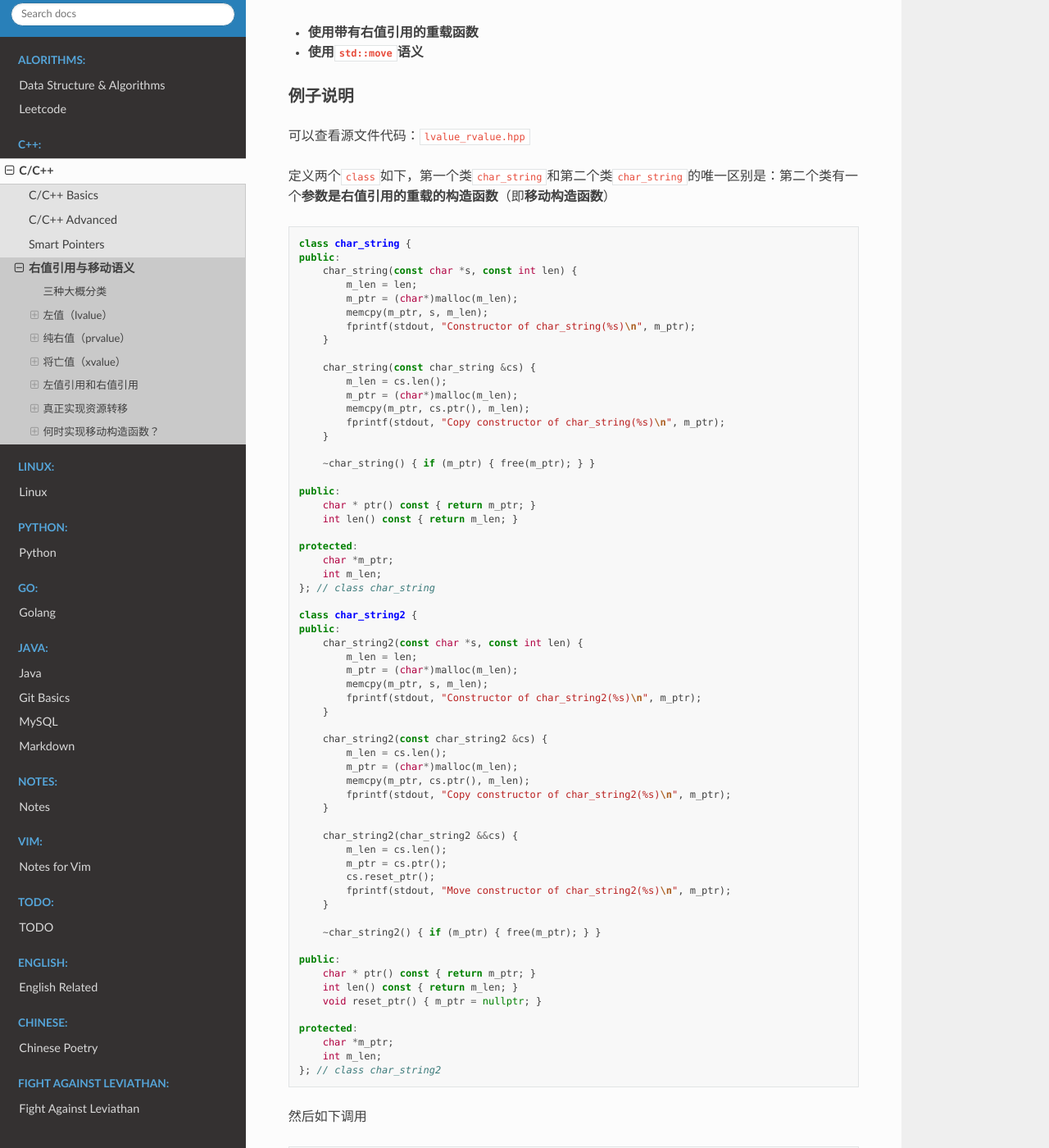
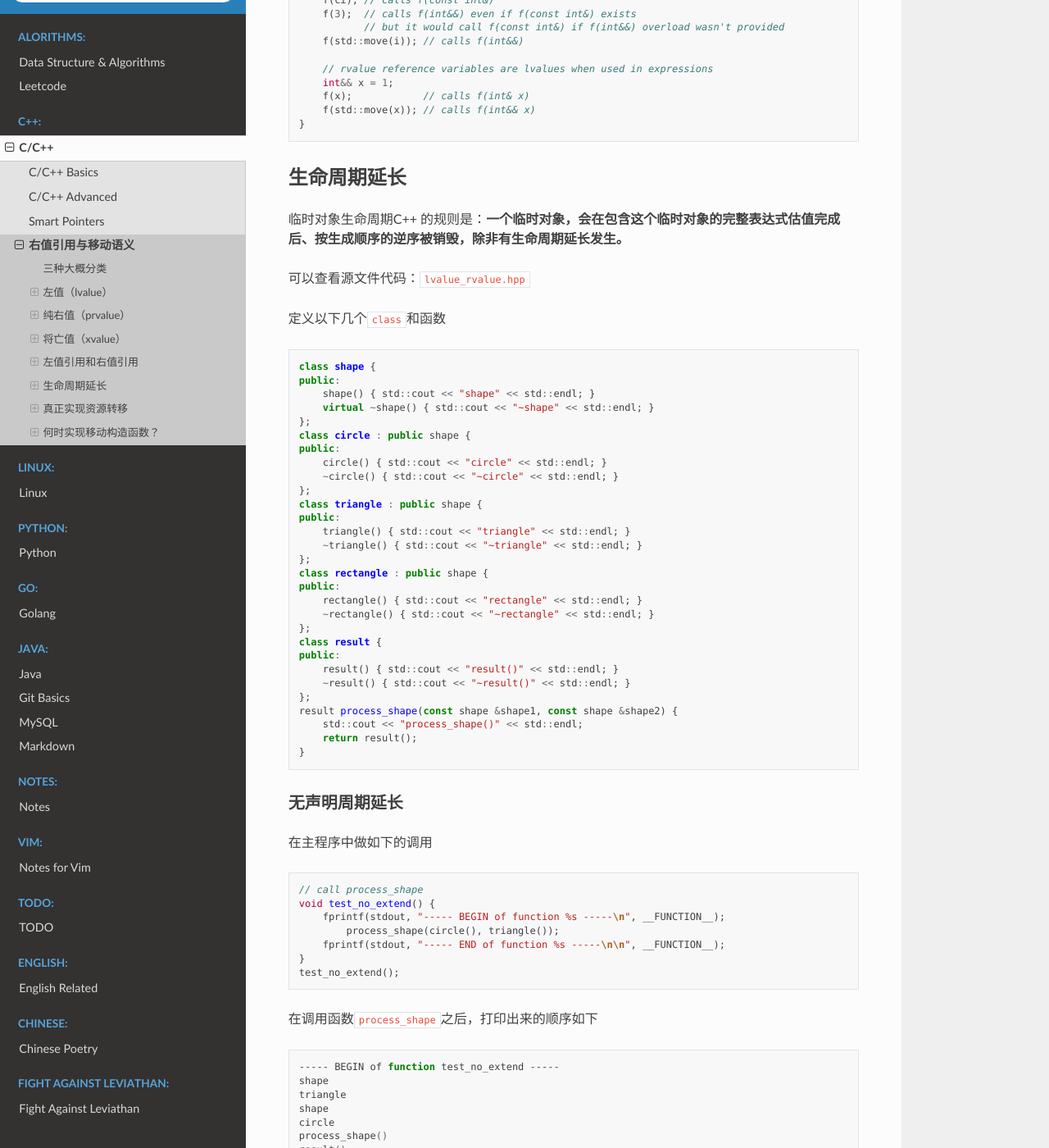
Before and after one commit to Pyrad/pyradnotes, a Sphinx documentation site: the page built from source/CPP/LvalueRvalue.md, in a window 1280 px wide and 1400 px high, scrolled down 5654 px. Shown: the whole window at 82% size. Built offline with Sphinx 7.4.7 and the Read the Docs theme 2.0.0, drawn with Linux system fonts in a browser that asks for light colours; some of the changed text lies outside the part shown.

Commit message:
Update notes for :
1. Life time of a temporary variable
2. Rule to extend the life time of a temporary variable

````diff
--- a/source/CPP/LvalueRvalue.md
+++ b/source/CPP/LvalueRvalue.md
@@ -100,7 +100,7 @@ fprintf(stdout, "&\"hello, world\" = %p\n", &"hello, world");
 举例纯右值如下：
 
 - 除字符串以外的常量，如 `1`，`true`，`nullptr`
-- 返回非引用的函数或操作符重载的调用语句。
+- **返回非引用的函数或操作符重载的调用语句**
 - **后缀自增自减**是右值：`a++`, `a--`
 - `a+b`, `a << b` 等一般表达式
 - `&a`，对变量取地址的表达式是右值
@@ -115,16 +115,39 @@ fprintf(stdout, "&\"hello, world\" = %p\n", &"hello, world");
 
 ### 概念
 
-**xvalue** 叫将亡值，顾名思义，就是即将销毁的东西。**xvalue** 也是**右值**的一种。
+**xvalue** 叫将亡值（e**X**piring value），顾名思义，就是即将销毁的东西。**xvalue** 也是**右值**的一种。
 
 ### 常见的两种xvalue
 
-主要记住这两种就行了：
+主要记住前面两种就行了，第三种不如前两种常见
 
 - 返回**右值引用**的函数或者操作符重载的调用表达式。
   - 如某个函数返回值是 **`std::move(x)`**并且函数返回类型是 **`T&&`**
-- 目标为**右值引用**的类型转换表达式
+
+  - 再比如下面，调用`f()`，返回的就是一个`xvalue`
+
+    ```cpp
+    int&& f(){ return 3; }
+    ```
+
+- 对对象类型右值引用的转换（目标为**右值引用**的类型转换表达式）
   - 如 **`static<int&&>(a)`**
+
+- 类成员访问表达式，指定非引用类型的非静态数据成员，其中对象表达式是xvalue
+
+  ```cpp
+  struct As { int i; };
+  As&& f(){ return As(); }
+  int main() {
+      // The expression f().i belongs to the xvalue category,
+      // because As::i is a non-static data member of non-reference type,
+      // and the subexpression f() belongs to the xvlaue category.
+      f().i;
+      return 0;
+  }
+  ```
+
+
 
 **xvalue** 和 **prvalue** 都是属于右值，不必对它们过度的区分。
 
@@ -247,6 +270,134 @@ int main() {
     f(std::move(x)); // calls f(int&& x)
 }
 ```
+
+
+
+## 生命周期延长
+
+临时对象生命周期C++ 的规则是：**一个临时对象，会在包含这个临时对象的完整表达式估值完成后、按生成顺序的逆序被销毁，除非有生命周期延长发生。**
+
+可以查看源文件代码：[`lvalue_rvalue.hpp`](https://github.com/Pyrad/cpp11/blob/master/src/cppfeatures/lvalue_rvalue.hpp)
+
+定义以下几个`class`和函数
+
+```c++
+class shape {
+public:
+    shape() { std::cout << "shape" << std::endl; }
+    virtual ~shape() { std::cout << "~shape" << std::endl; }
+};
+class circle : public shape {
+public:
+    circle() { std::cout << "circle" << std::endl; }
+    ~circle() { std::cout << "~circle" << std::endl; }
+};
+class triangle : public shape {
+public:
+    triangle() { std::cout << "triangle" << std::endl; }
+    ~triangle() { std::cout << "~triangle" << std::endl; }
+};
+class rectangle : public shape {
+public:
+    rectangle() { std::cout << "rectangle" << std::endl; }
+    ~rectangle() { std::cout << "~rectangle" << std::endl; }
+};
+class result {
+public:
+    result() { std::cout << "result()" << std::endl; }
+    ~result() { std::cout << "~result()" << std::endl; }
+};
+result process_shape(const shape &shape1, const shape &shape2) {
+    std::cout << "process_shape()" << std::endl;
+    return result();
+}
+
+```
+
+### 无声明周期延长
+
+在主程序中做如下的调用
+
+```cpp
+// call process_shape
+void test_no_extend() {
+    fprintf(stdout, "----- BEGIN of function %s -----\n", __FUNCTION__);
+	process_shape(circle(), triangle());
+    fprintf(stdout, "----- END of function %s -----\n\n", __FUNCTION__);
+}
+test_no_extend();
+```
+
+在调用函数`process_shape`之后，打印出来的顺序如下
+
+```bash
+----- BEGIN of function test_no_extend -----
+shape
+triangle
+shape
+circle
+process_shape()
+result()
+~result()
+~circle
+~shape
+~triangle
+~shape
+----- END of function test_no_extend -----
+```
+
+首先是构造`process_shape`的第二个参数`triangle()`，它是一个继承自`shape`的`class`，所以首先调用`shape`的构造函数，然后再调用`triangle`这个子类的构造函数。
+
+其次是构造`process_shape`的第一个参数`circle()`，构造过程类似上述。
+
+因为函数压栈是从左至右依次将参数压入堆栈，所以参数的构造顺序是从右至左。
+
+之后`process_shape`函数内构造`result()`，在离开函数`process_shape`之后这个临时变量的作用域就结束了，所以调用`result`的析构函数。
+
+等到`process_shape`调用完毕，按照临时变量的构造顺序的**逆序**，依次析构`circle`和`triangle`。
+
+### 有声明周期延长
+
+为方便对临时对象的使用，C++ 对临时对象有**特殊的生命周期延长规则**
+
+- **如果一个 prvalue 被绑定到一个引用上，它的生命周期则会延长到跟这个引用变量一样长。**
+
+需要**特别注意**的是，这个延长生命周期的规则只适用于`prvalue`，对于`xvalue`就无效了
+
+如果在主程序中做如下的调用，把`process_shape`函数的返回值用一个右值引用来引用起来
+
+```cpp
+// call process_shape
+void test_has_extend() {
+    fprintf(stdout, "----- BEGIN of function %s -----\n", __FUNCTION__);
+	result &&r = process_shape(circle(), triangle());
+    fprintf(stdout, "----- END of function %s -----\n\n", __FUNCTION__);
+}
+test_no_extend();
+```
+
+那么打印的输出结果就是
+
+```bash
+----- BEGIN of function test_has_extend -----
+shape
+triangle
+shape
+circle
+process_shape()
+result()
+~circle
+~shape
+~triangle
+~shape
+----- END of function test_has_extend -----
+
+~result()
+```
+
+可以看到，直到`process_shape`函数构造`result`时的打印顺序都是一致的，但离开了`process_shape`函数的作用域之后，发现构造的临时对象`result()`并没有被析构，反而是等到了连传入`process_shape`的临时参数都析构了之后，在离开调用它的函数`test_has_extend`的时候，才被析构。
+
+
 
 
 
@@ -435,7 +586,20 @@ rref&& r4 = 1; // type of r4 is int&&
 
 ### 万能引用 （Forwarding Reference，a.k.a Universal Reference）
 
-万能引用又被叫做**转发引用**，**它既可能是左值引用，又可能是右值引用**，有以下两种情况
+#### &&
+
+类型声明中，`&&`并不总意味着右值引用（rvalue reference），它实际上可以代表两种含义
+
+- **rvalue reference，右值引用**
+- **lvalue reference，左值引用**
+
+就是说，有时候，`&&`看上去像是一个右值引用（rvalue reference），实际上却代表一个左值引用（lvalue reference，`&`）。
+
+
+
+#### 万能引用
+
+万能引用（Universal Reference）又被叫做**转发引用**，**它既可能是左值引用，又可能是右值引用**，有以下两种情况
 
 - 函数参数是**`T &&`**, 且**`T`是这个函数模板的模板类型**
 - **`auto &&`**，并且不能是由初始化列表推断出来
@@ -451,3 +615,15 @@ int f(T&& x) // x is a forwarding reference
 // Case 2
 auto&& vec = foo();
 ```
+
+
+
+#### 万能引用出现的情况
+
+> If a variable or parameter is declared to have type **T&&** for some **deduced type** `T`, that variable or parameter is a *universal reference*.
+> 如果一个变量或者参数被声明为**T&&**，其中T是**被推导**的类型，那这个变量或者参数就是一个*universal reference*。
+
+因为万能引用也是**引用**，所以也是**引用**，而且正是万能引用的的initializer决定了它到底代表的是左值引用（lvalue reference）还是右值引用（ rvalue reference）
+
+- 如果用来初始化universal reference的表达式是一个左值，那么universal reference就变成lvalue reference
+- 如果用来初始化universal reference的表达式是一个右值，那么universal reference就变成rvalue reference
````
